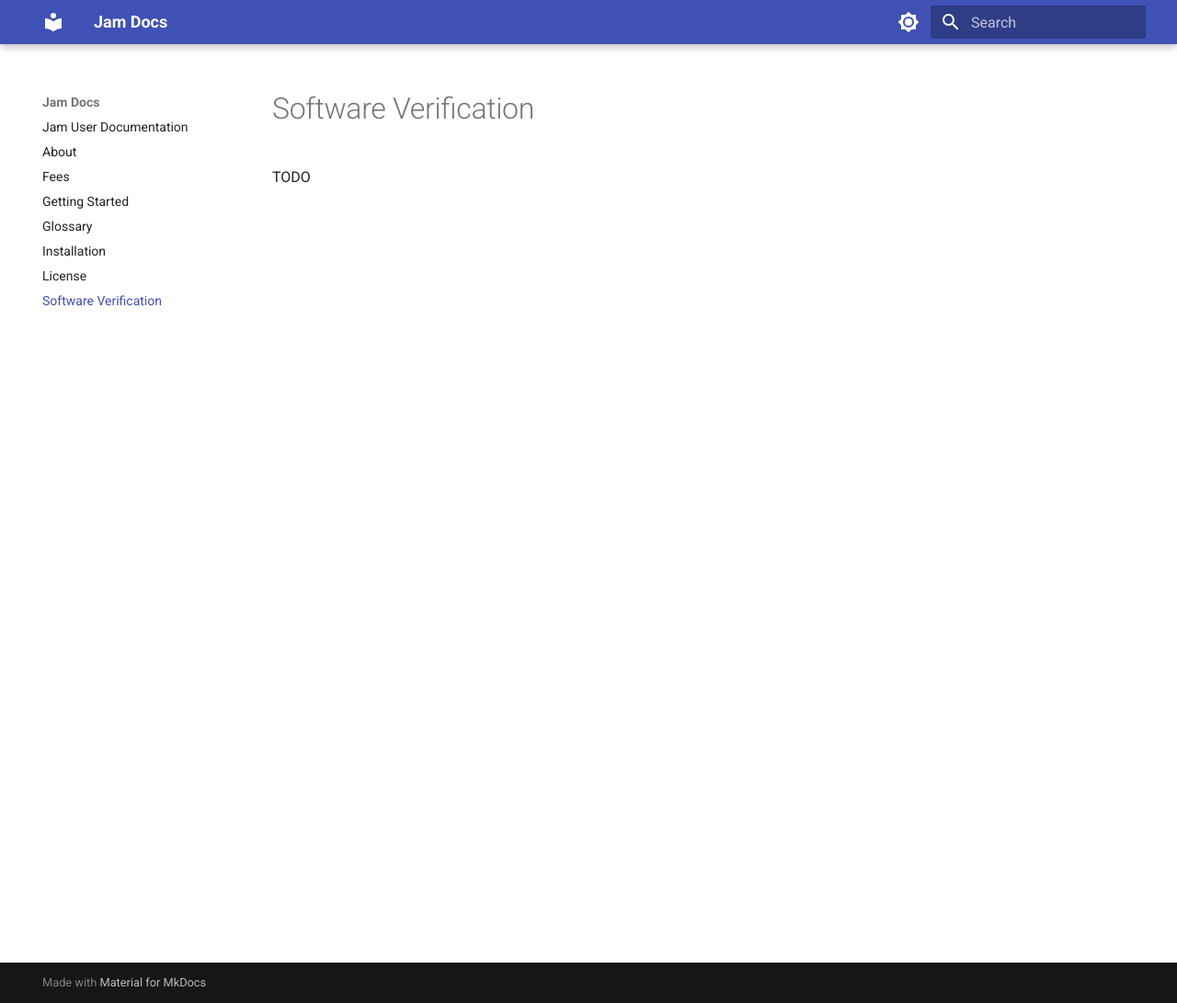
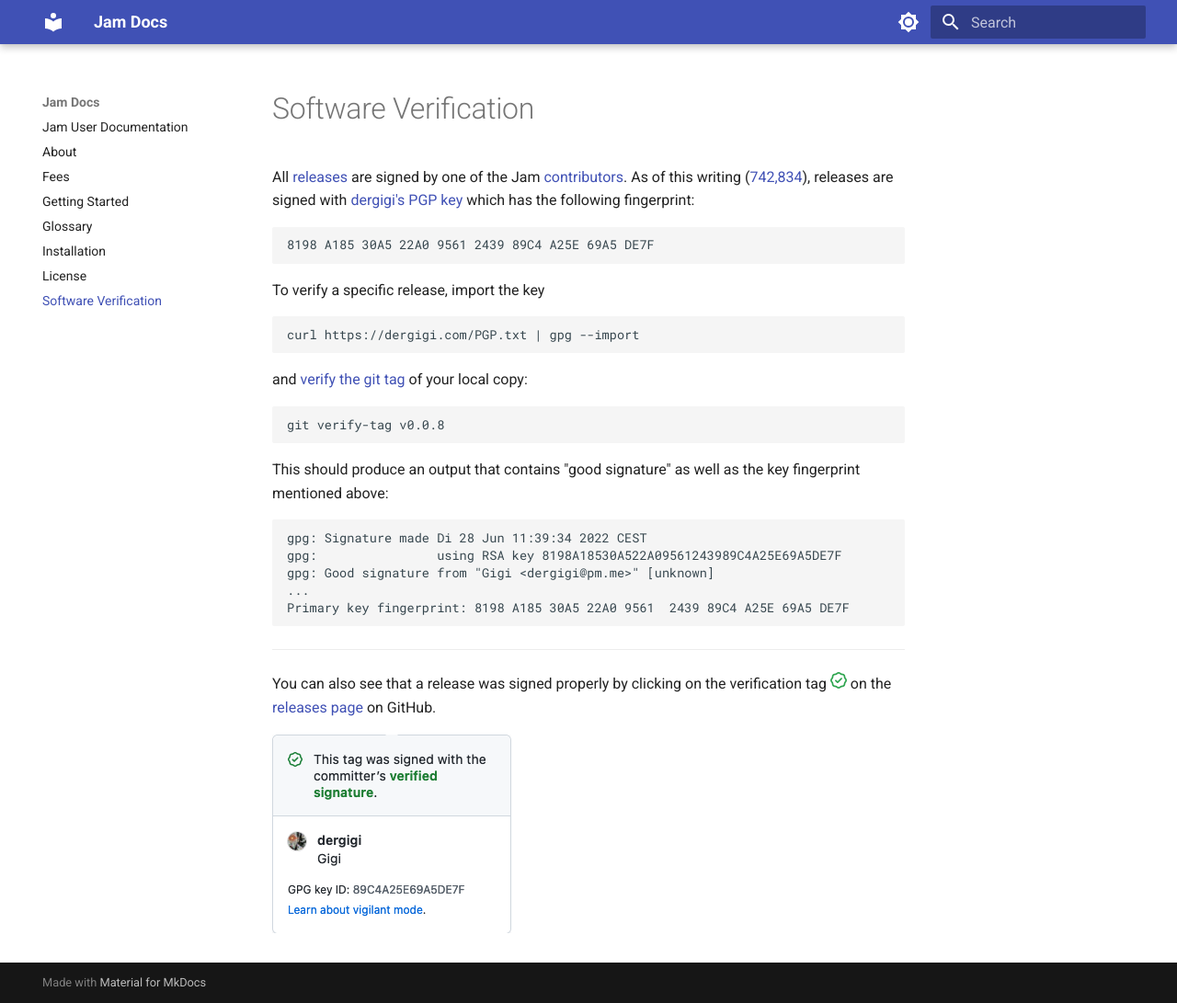
Before and after one commit to joinmarket-webui/jamdocs, an MkDocs documentation site: the page built from docs/verification.md, in a window 1280 px wide and 1091 px high. Shown: the whole window at 92% size. Built offline with MkDocs 1.6.1 and Material for MkDocs 9.7.7, drawn with Linux system fonts in a browser that asks for light colours.

Commit message:
docs: add pgp key, verify-tag steps

````diff
--- a/docs/verification.md
+++ b/docs/verification.md
@@ -1,3 +1,46 @@
 # Software Verification
 
-TODO
+All [releases] are signed by one of the Jam [contributors]. As of this writing ([742,834][now]), releases are signed with [dergigi's PGP key][gigi] which has the following fingerprint:
+
+```
+8198 A185 30A5 22A0 9561 2439 89C4 A25E 69A5 DE7F
+```
+
+To verify a specific release, import the key
+
+```
+curl https://dergigi.com/PGP.txt | gpg --import
+```
+
+and [verify the git tag][verify-tag] of your local copy:
+
+[verify-tag]: https://git-scm.com/docs/git-verify-tag
+
+```
+git verify-tag v0.0.8
+```
+
+This should produce an output that contains "good signature" as well as the key fingerprint mentioned above:
+
+```
+gpg: Signature made Di 28 Jun 11:39:34 2022 CEST
+gpg:                using RSA key 8198A18530A522A09561243989C4A25E69A5DE7F
+gpg: Good signature from "Gigi <dergigi@pm.me>" [unknown]
+...
+Primary key fingerprint: 8198 A185 30A5 22A0 9561  2439 89C4 A25E 69A5 DE7F
+```
+
+---
+
+You can also see that a release was signed properly by clicking on the
+verification tag ![Verification badge](assets/github-checkmark.png) on the
+[releases page][releases] on GitHub.
+
+
+![Verified release on GitHub](assets/github-verified.png)
+
+
+[releases]: https://github.com/joinmarket-webui/joinmarket-webui/releases
+[contributors]: https://github.com/joinmarket-webui/joinmarket-webui/graphs/contributors
+[now]: https://www.blockstream.info/block-height/742834
+[gigi]: https://dergigi.com/pgp/
````
Also changed, not shown: docs/assets/github-checkmark.png (added), docs/assets/github-checkmark.svg (added), docs/assets/github-verified.png (added).
